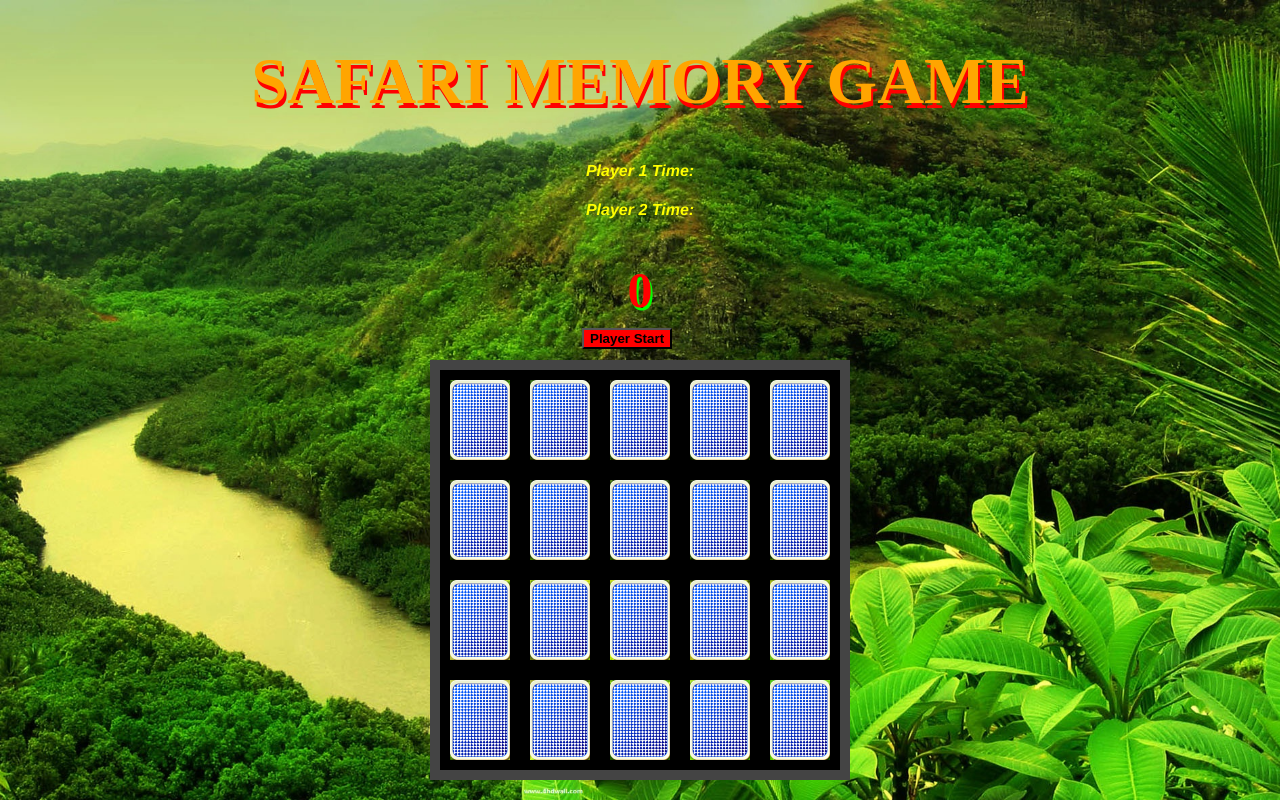
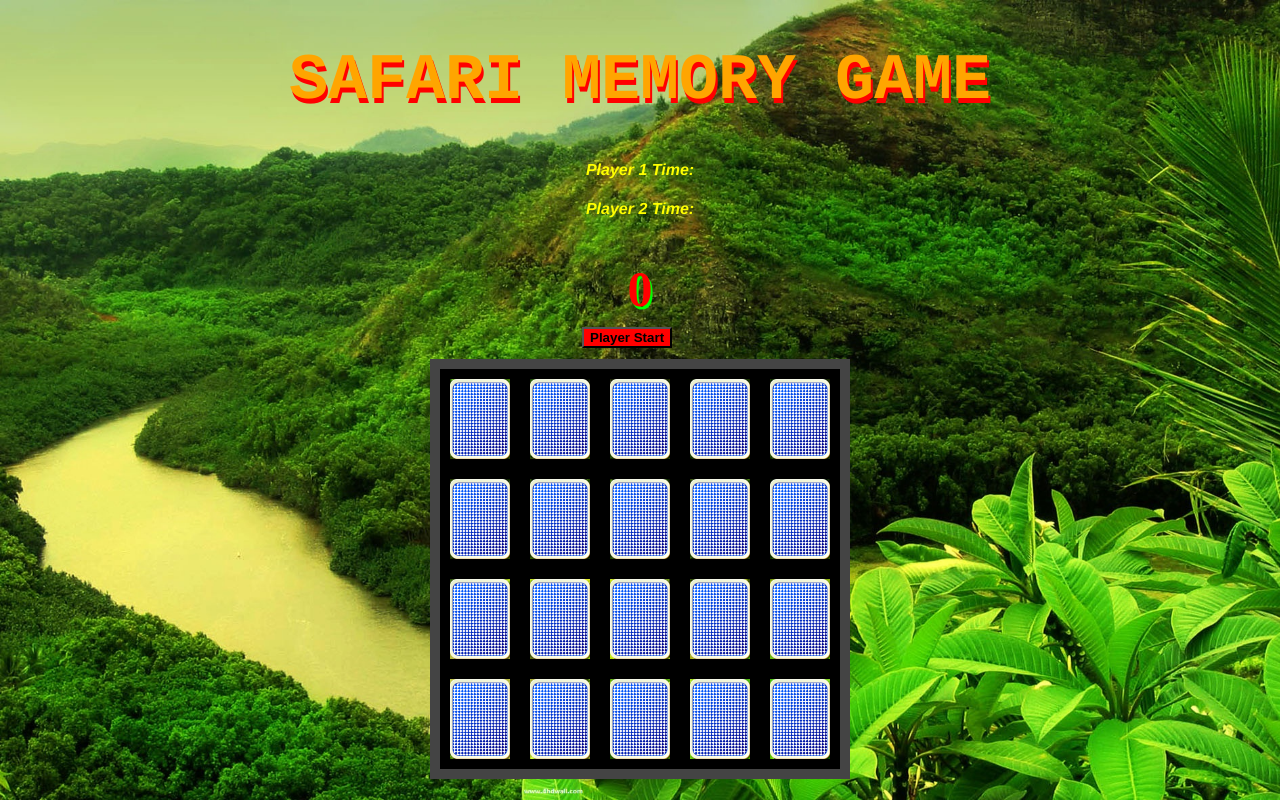
Before and after one commit to joshellman/memory-game, a plain HTML site: page index.html in a window 1280 px wide. Drawn offline with Linux system fonts and the light colour scheme.

Commit message:
Changed title styling so that master and gh-pages are the same again.

```diff
--- a/css/style.css
+++ b/css/style.css
@@ -15,7 +15,7 @@ body {
 h1 {
   color: Orange;
   text-align: center;
-  font-family: 'IM Fell DW Pica SC', serif;
+  font-family: Courier;
   font-size: 65px;
   text-shadow: red 2px 5px;
 }
--- a/js/app.js
+++ b/js/app.js
@@ -5,7 +5,7 @@ var pick1 = null
 var pick2 = null
 var $faces = null
 
-// all of our cards:
+// an array of images for all of the cards:
 var deck = ['<img src="css/lion.png" />', '<img src="css/lion.png" />', '<img src="css/gorilla.png" />', '<img src="css/gorilla.png" />', '<img src="css/elephant.png" />', '<img src="css/elephant.png" />', '<img src="css/tiger.png" />', '<img src="css/tiger.png" />', '<img src="css/hippo.png" />', '<img src="css/hippo.png" />' , '<img src="css/wolf.png" />', '<img src="css/wolf.png" />', '<img src="css/zebra.png" />', '<img src="css/zebra.png" />', '<img src="css/cheetah.png" />', '<img src="css/cheetah.png" />', '<img src="css/rhino.png" />', '<img src="css/rhino.png" />', '<img src="css/jaguar.png" />'
 ,'<img src="css/jaguar.png" />']
 
@@ -46,11 +46,11 @@ function shuffle(deck) {
   var m = deck.length;
   var t;
   var i;
-  // While there remain elements to shuffle…
+  // While there remain elements to shuffle
   while (m) {
     // Pick a remaining element…
     i = Math.floor(Math.random() * m--);
-    // And swap it with the current element.
+    // And swap it with the current element
     t = deck[m];
     deck[m] = deck[i];
     deck[i] = t;
```
